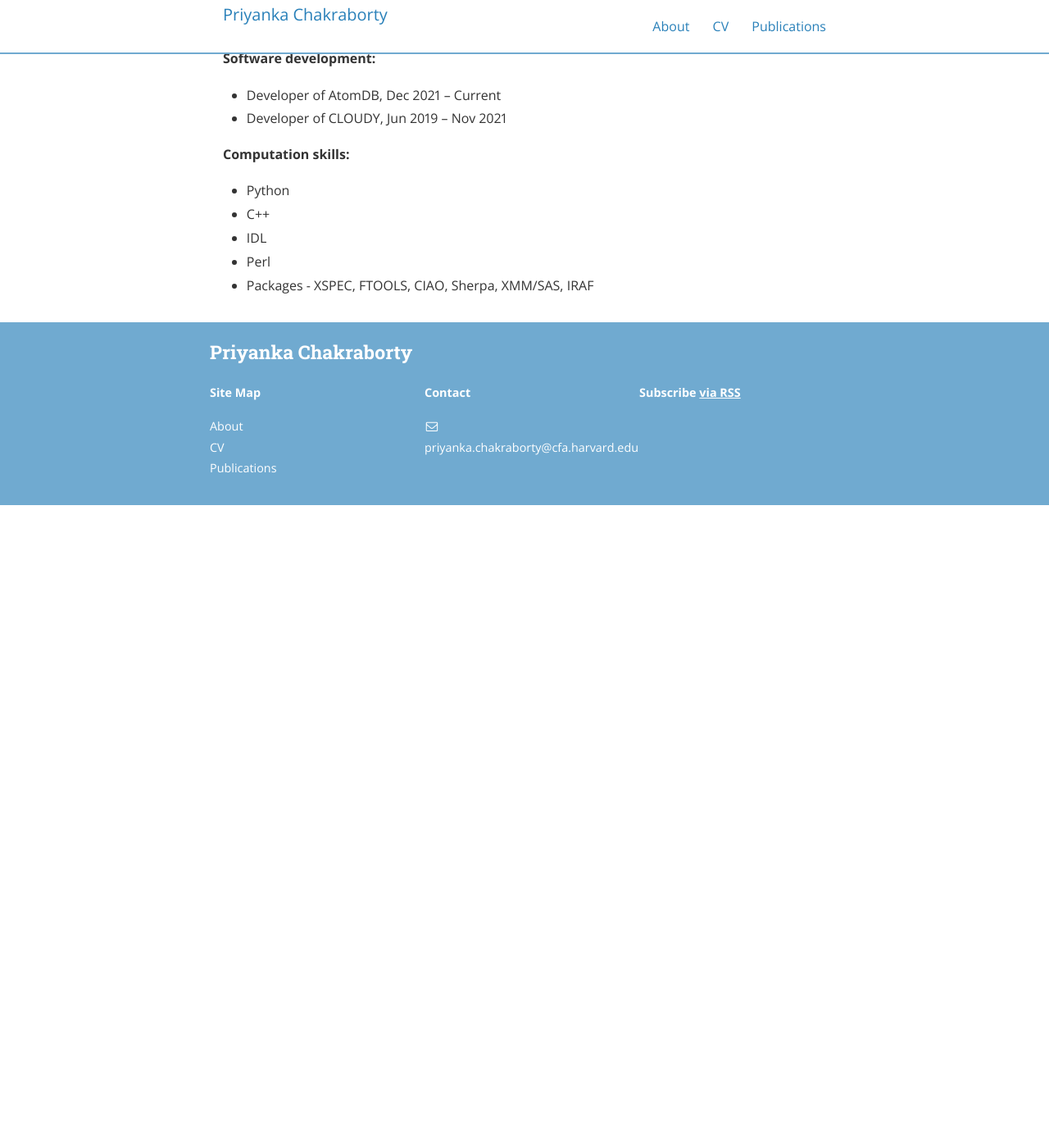
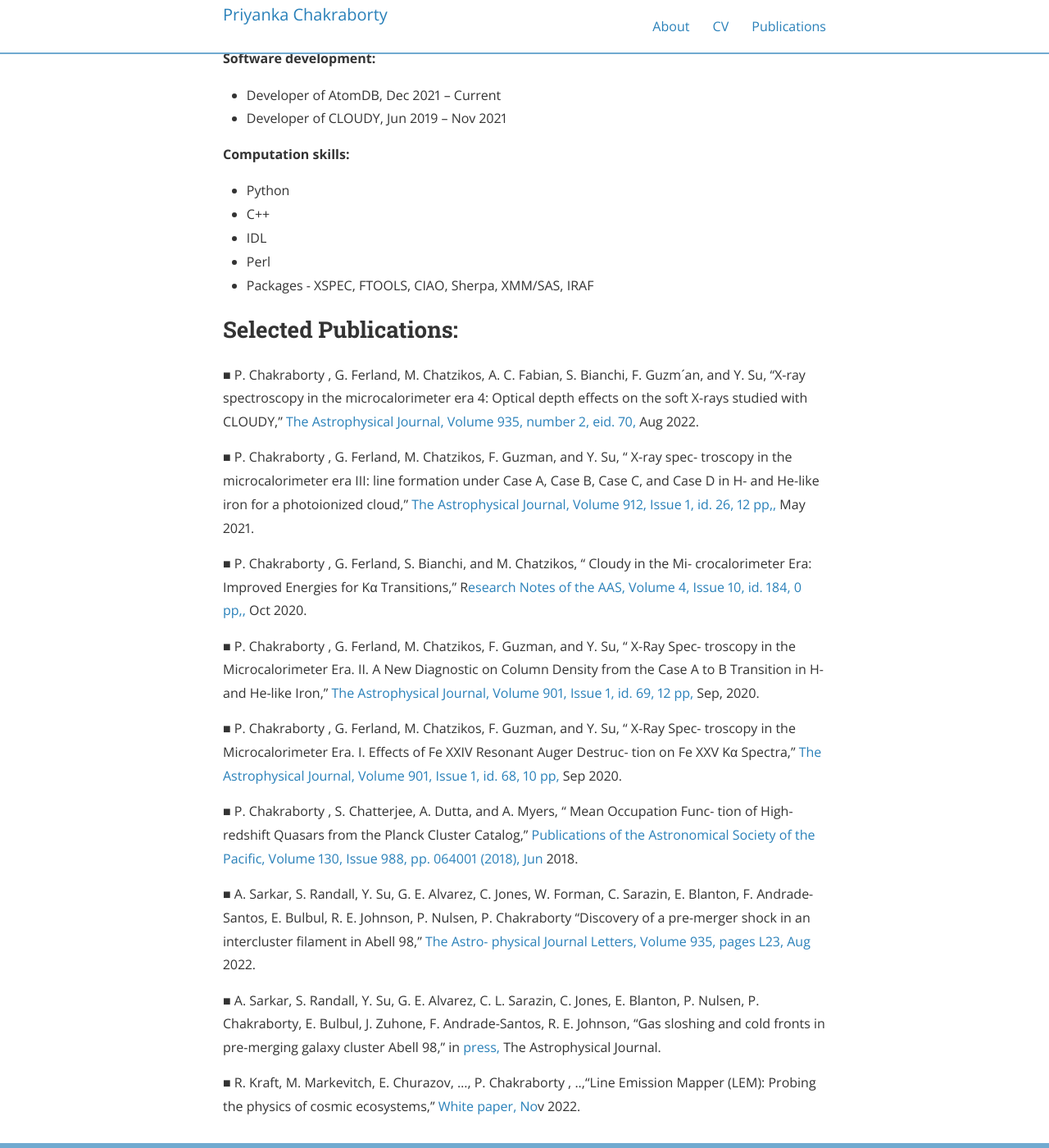
Before and after one commit to priyaastro/priyaastro.github.io, a Jekyll site: the page built from posts.md, in a window 1280 px wide and 1400 px high, scrolled down 1511 px. Shown: the whole window at 82% size. Built offline with Jekyll 4.4.1, drawn with Linux system fonts in a browser that asks for light colours; nearby versions of some CDN libraries; before the commit the page ends 2127 px from its top, so only the background shows below that.

Commit message:
Update posts.md

```diff
--- a/posts.md
+++ b/posts.md
@@ -67,3 +67,23 @@ Center for Astrophysics | Harvard & Smithsonian**,
 - IDL
 - Perl
 - Packages - XSPEC, FTOOLS, CIAO, Sherpa, XMM/SAS, IRAF
+
+<h2>Selected Publications:</h2>
+
+■ P. Chakraborty , G. Ferland, M. Chatzikos, A. C. Fabian, S. Bianchi, F. Guzm´an, and Y. Su, “X-ray spectroscopy in the microcalorimeter era 4: Optical depth effects on the soft X-rays studied with CLOUDY,” [The Astrophysical Journal, Volume 935, number 2, eid. 70, ](https://ui.adsabs.harvard.edu/abs/2022ApJ...935...70C/abstract)Aug 2022.
+
+■ P. Chakraborty , G. Ferland, M. Chatzikos, F. Guzman, and Y. Su, “ X-ray spec- troscopy in the microcalorimeter era III: line formation under Case A, Case B, Case C, and Case D in H- and He-like iron for a photoionized cloud,” [The Astrophysical Journal, Volume 912, Issue 1, id. 26, 12 pp,, ](https://ui.adsabs.harvard.edu/abs/2021arXiv210305807C/abstract)May 2021.
+
+■ P. Chakraborty , G. Ferland, S. Bianchi, and M. Chatzikos, “ Cloudy in the Mi- crocalorimeter Era: Improved Energies for Kα Transitions,” R[esearch Notes of the AAS, Volume 4, Issue 10, id. 184, 0 pp,, ](https://ui.adsabs.harvard.edu/abs/2020RNAAS...4..184C/abstract)Oct 2020.
+
+■ P. Chakraborty , G. Ferland, M. Chatzikos, F. Guzman, and Y. Su, “ X-Ray Spec- troscopy in the Microcalorimeter Era. II. A New Diagnostic on Column Density from the Case A to B Transition in H- and He-like Iron,” [The Astrophysical Journal, Volume 901, Issue 1, id. 69, 12 pp, ](https://ui.adsabs.harvard.edu/abs/2020ApJ...901...69C/abstract)Sep, 2020.
+
+■ P. Chakraborty , G. Ferland, M. Chatzikos, F. Guzman, and Y. Su, “ X-Ray Spec- troscopy in the Microcalorimeter Era. I. Effects of Fe XXIV Resonant Auger Destruc- tion on Fe XXV Kα Spectra,” [The Astrophysical Journal, Volume 901, Issue 1, id. 68, 10 pp, ](https://ui.adsabs.harvard.edu/abs/2020ApJ...901...68C/abstract)Sep 2020.
+
+■ P. Chakraborty , S. Chatterjee, A. Dutta, and A. Myers, “ Mean Occupation Func- tion of High-redshift Quasars from the Planck Cluster Catalog,” [Publications of the Astronomical Society of the Pacific, Volume 130, Issue 988, pp. 064001 (2018), Jun ](https://ui.adsabs.harvard.edu/abs/2018PASP..130f4001C/abstract)2018.
+
+■ A. Sarkar, S. Randall, Y. Su, G. E. Alvarez, C. Jones, W. Forman, C. Sarazin, E. Blanton, F. Andrade-Santos, E. Bulbul, R. E. Johnson, P. Nulsen, P. Chakraborty “Discovery of a pre-merger shock in an intercluster filament in Abell 98,” [The Astro- physical Journal Letters, Volume 935, pages L23, Aug](https://ui.adsabs.harvard.edu/abs/2022ApJ...935L..23S/abstract) 2022.
+
+■ A. Sarkar, S. Randall, Y. Su, G. E. Alvarez, C. L. Sarazin, C. Jones, E. Blanton, P. Nulsen, P. Chakraborty, E. Bulbul, J. Zuhone, F. Andrade-Santos, R. E. Johnson, “Gas sloshing and cold fronts in pre-merging galaxy cluster Abell 98,” in[ press, ](https://ui.adsabs.harvard.edu/abs/2022arXiv221100130S/abstract)The Astrophysical Journal.
+
+■ R. Kraft, M. Markevitch, E. Churazov, ..., P. Chakraborty , ..,“Line Emission Mapper (LEM): Probing the physics of cosmic ecosystems,” [White paper, No](https://ui.adsabs.harvard.edu/abs/2022arXiv221109827K/abstract)v 2022.
```
